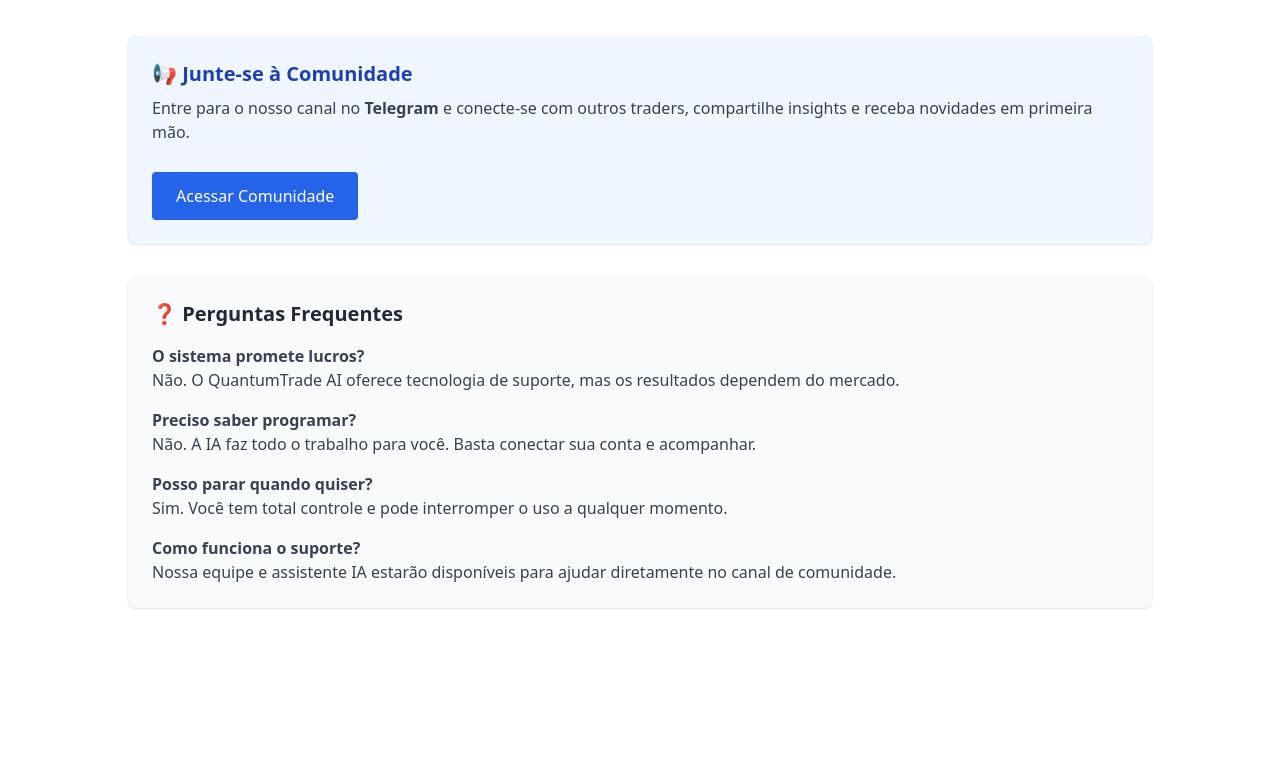
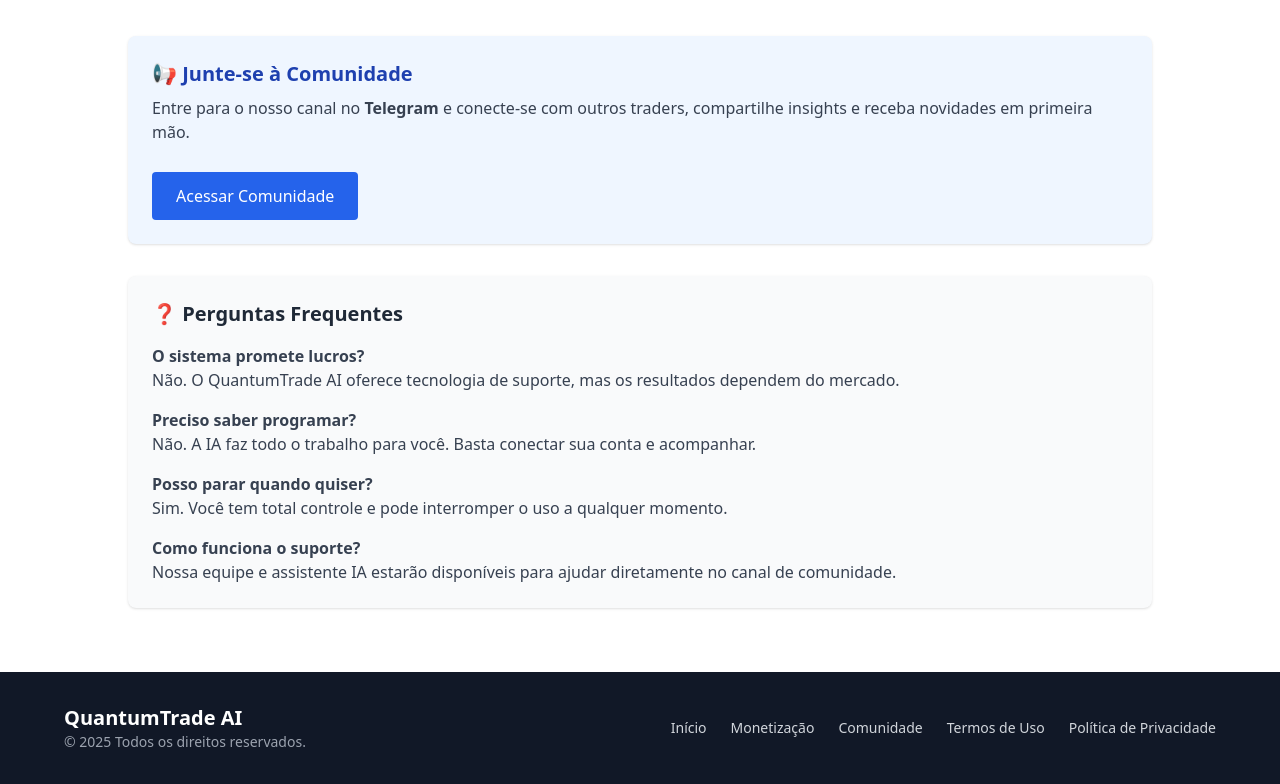
Before and after one commit to victor-takayama/quantumtradeai, a React (Create React App) app: page / in a window 1280 px wide. Shown: the part 2688-3472 px from the top of the page. Before the commit the page ends 3360 px from the top, so only its background shows below. Built offline with nearby package versions, Linux system fonts and the light colour scheme; the HTML template or start-up script is replaced by a standard one.

Commit message:
Update App.js

```diff
--- a/src/App.js
+++ b/src/App.js
@@ -5,6 +5,7 @@
 import ResultadosSeguranca from './components/ResultadosSeguranca';
 import Monetizacao from './components/Monetizacao';
 import SuporteComunidade from './components/SuporteComunidade';
+import Rodape from './components/Rodape';
 
 function App() {
   return (
@@ -15,6 +16,7 @@
       <ResultadosSeguranca />
       <Monetizacao />
       <SuporteComunidade />
+      <Rodape />
     </div>
   );
 }
```
